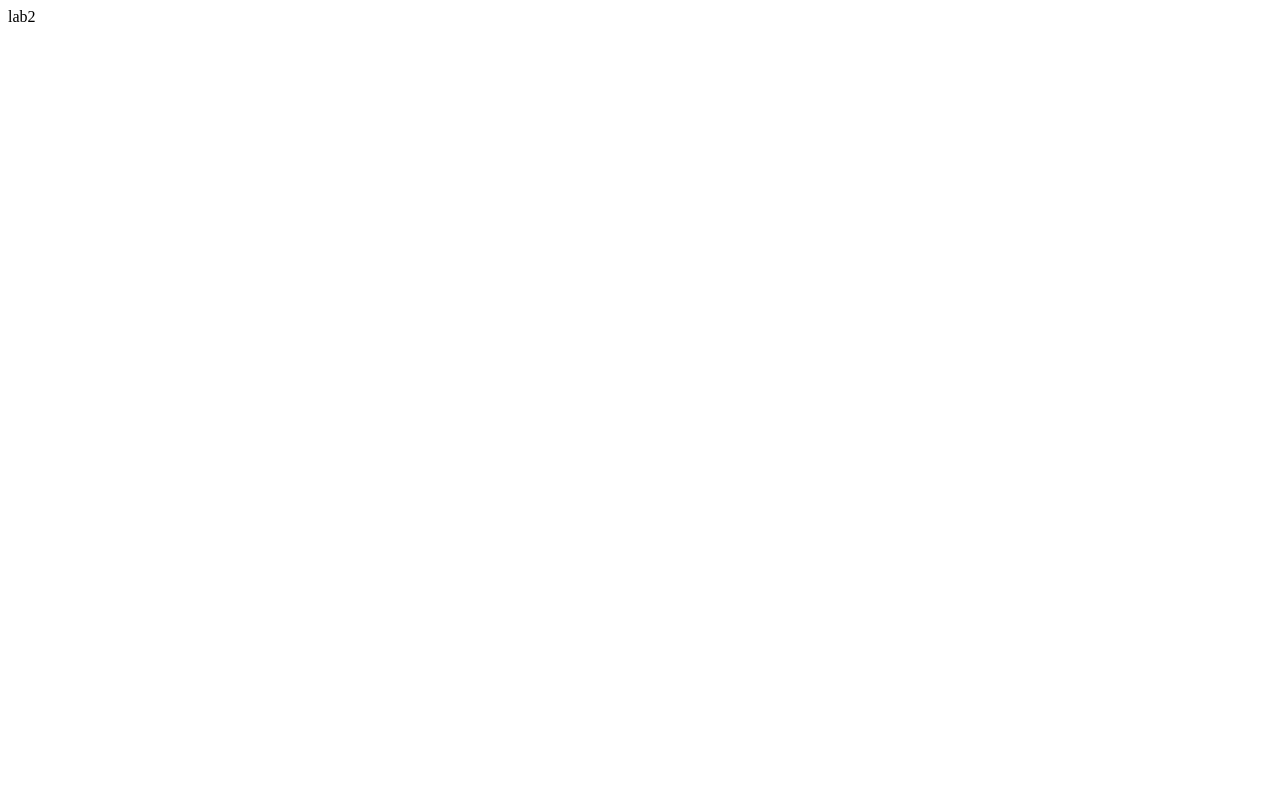
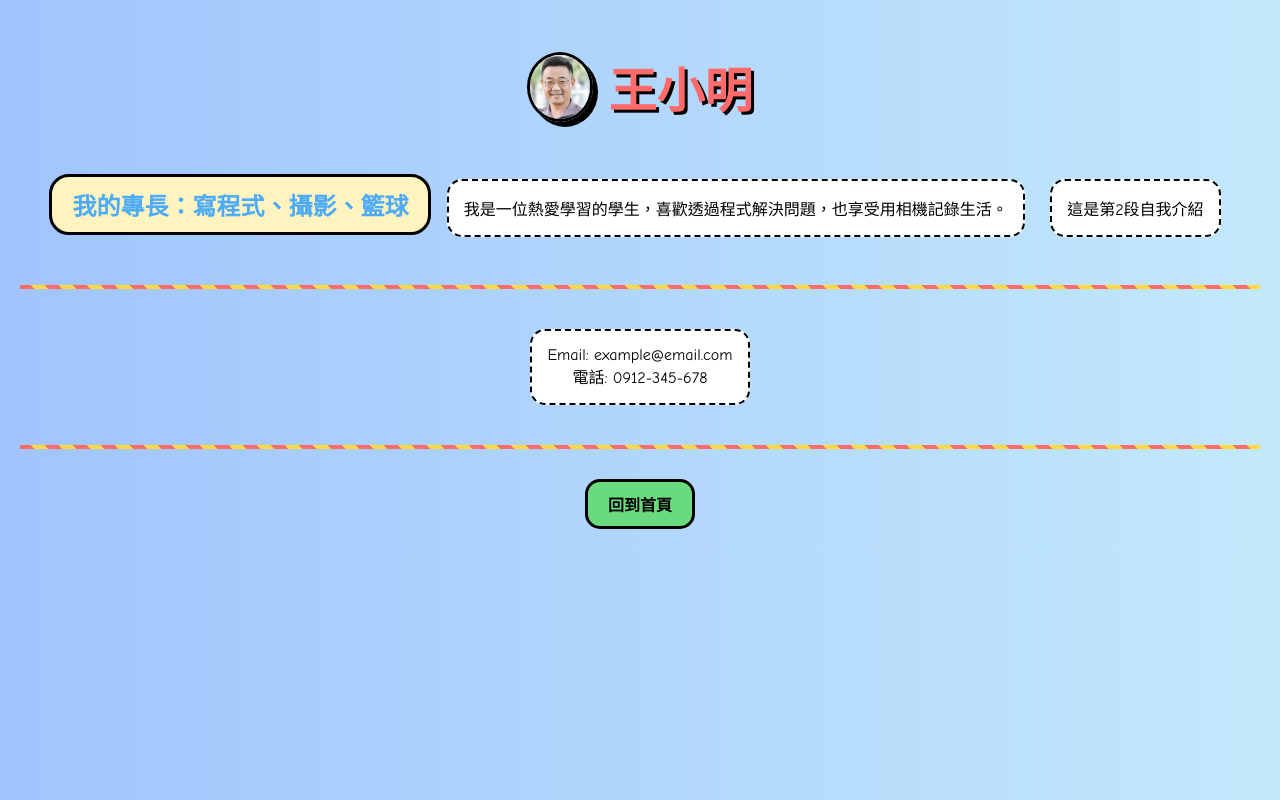
Before and after one commit to cwyedu/114-web2, a plain HTML site: page lab2/index.html in a window 1280 px wide. Drawn offline with Linux system fonts and the light colour scheme.

Commit message:
新增lab2

```diff
--- a/lab2/index.html
+++ b/lab2/index.html
@@ -1 +1,40 @@
-lab2
+<!DOCTYPE html>
+<html lang="zh-Hant">
+<head>
+    <meta charset="UTF-8"> <!-- 設定網頁編碼，避免中文亂碼 -->
+    <meta name="viewport" content="width=device-width, initial-scale=1.0"> <!-- 讓手機也能正常顯示 -->
+    <title>王大同</title> <!-- 瀏覽器分頁上顯示的標題 -->
+    <link rel="stylesheet" href="style.css">
+</head>
+<body>
+    <!-- 主標題：我的名字 -->
+    <h1>    <img src="me.png" alt="我的照片">
+        王小明</h1>
+
+    <!-- 副標題：我的專長 -->
+    <h2>我的專長：寫程式、攝影、籃球</h2>
+
+    <!-- 自我介紹段落 -->
+    <p>
+        我是一位熱愛學習的學生，喜歡透過程式解決問題，也享受用相機記錄生活。
+    </p>
+
+    <p>
+        這是第2段自我介紹
+    </p>
+
+    <!-- 分隔線 -->
+    <hr>
+
+    <!-- 聯絡資訊 -->
+    <p>
+        Email: example@email.com<br>
+        電話: 0912-345-678
+    </p>
+
+    <hr>
+
+    <!-- 回首頁 -->
+    <a href="../index.html">回到首頁</a>
+</body>
+</html>
--- /dev/null
+++ b/lab2/style.css
@@ -0,0 +1,89 @@
+/* 整體背景 */
+body {
+    background: linear-gradient(to right, #a1c4fd, #c2e9fb);
+    font-family: "Comic Sans MS", "Arial Rounded MT Bold", sans-serif;
+    text-align: center;
+    margin: 0;
+    padding: 20px;
+}
+
+/* 主標題 */
+h1 {
+    color: #ff6b6b;
+    font-size: 48px;
+    text-shadow: 3px 3px 0px #000;
+}
+
+h1 {
+    display: flex;
+    align-items: center;
+    justify-content: center;
+    gap: 15px;
+}
+
+/* 讓標題裡的圖片變小一點 */
+h1 img {
+    width: 60px;
+    border-radius: 50%;
+    border: 3px solid #000;
+}
+
+/* 副標題 */
+h2 {
+    color: #4dabf7;
+    background-color: #fff3bf;
+    display: inline-block;
+    padding: 10px 20px;
+    border-radius: 20px;
+    border: 3px solid #000;
+}
+
+/* 文字段落 */
+p {
+    background-color: #ffffff;
+    display: inline-block;
+    padding: 15px;
+    border-radius: 15px;
+    border: 2px dashed #000;
+    margin: 10px;
+}
+
+/* 圖片卡通化 */
+img {
+    width: 200px;
+    border-radius: 50%;
+    border: 5px solid #000;
+    box-shadow: 5px 5px 0px #000;
+}
+
+/* 分隔線 */
+hr {
+    border: none;
+    height: 4px;
+    background: repeating-linear-gradient(
+        45deg,
+        #ff6b6b,
+        #ff6b6b 10px,
+        #ffd93d 10px,
+        #ffd93d 20px
+    );
+    margin: 30px 0;
+}
+
+/* 連結按鈕 */
+a {
+    display: inline-block;
+    padding: 10px 20px;
+    background-color: #69db7c;
+    color: #000;
+    text-decoration: none;
+    border-radius: 15px;
+    border: 3px solid #000;
+    font-weight: bold;
+}
+
+/* 滑鼠移上去效果 */
+a:hover {
+    background-color: #38d9a9;
+    transform: scale(1.1);
+}
```
Also changed, not shown: lab2/me.png (added).
